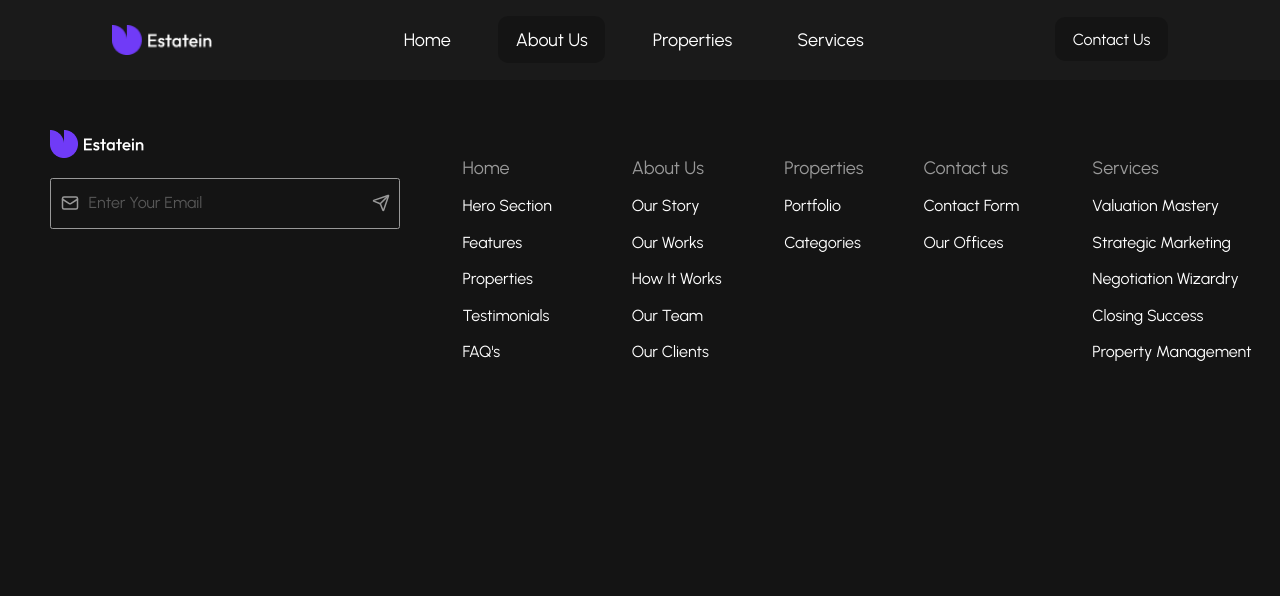
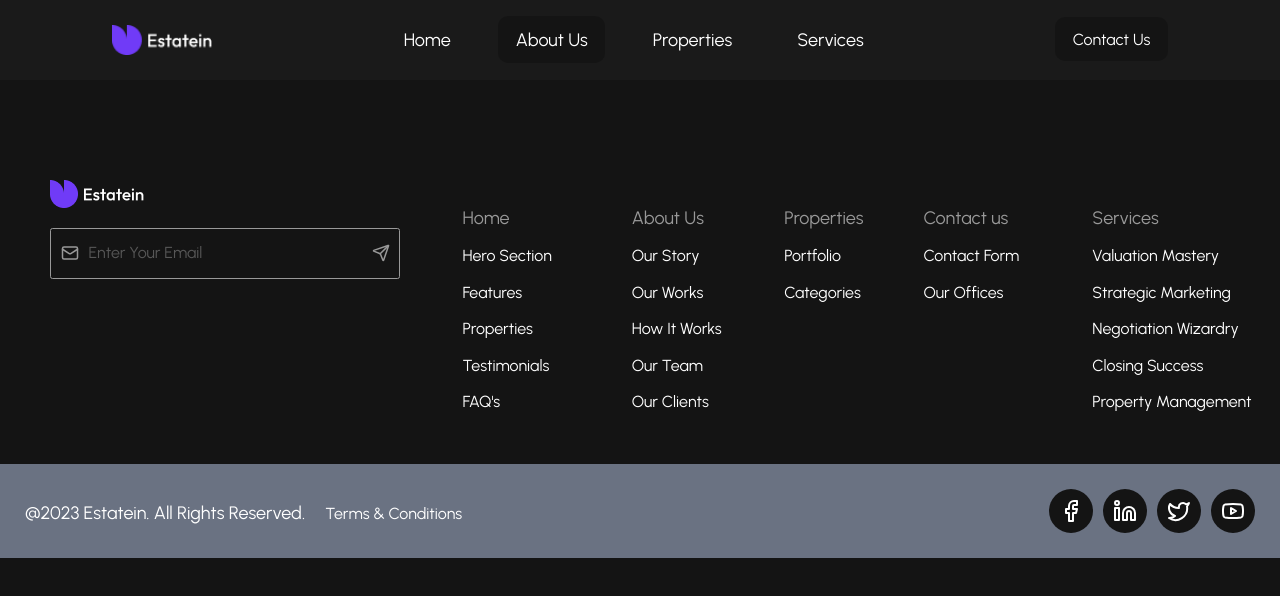
Before and after one commit to beqa200/real-estate-collab, a React (Vite) app: page /about in a window 1280 px wide. Shown: the top 596 px of the page. Built offline with nearby package versions, Linux system fonts and the light colour scheme.

Commit message:
Add New Styles In Footer

```diff
--- a/src/components/About.tsx
+++ b/src/components/About.tsx
@@ -3,7 +3,6 @@ import Header from "./Header";
 export default function About() {
     return (
         <div>
-            <Header />
         </div>
     )
 }
--- a/src/components/Footer.tsx
+++ b/src/components/Footer.tsx
@@ -1,8 +1,9 @@
-import { Mail, Send } from 'lucide-react'
+import { Facebook, Linkedin, Mail, Send, Twitter, Youtube } from 'lucide-react'
 import logo from '../images/home/Logo.png'
 export default function Footer() {
     return (
-        <div className='mt-20 flex flex-col lg:flex-row gap-20  bg-[#141414] '>
+        <div>
+            <div className='mt-20  pt-20 pb-20 flex flex-col lg:flex-row gap-20  bg-[#141414] '>
                 <div className='flex flex-col items-start ml-5 lg:ml-20 gap-8'>
                     <img src={logo} alt="Logo of company" />
                     <form className="relative">
@@ -79,5 +80,27 @@ export default function Footer() {
                 </div>
 
             </div>
+            <div className='bg-gray-500 flex justify-between px-10 lg:flex-row-reverse flex-col items-center '>
+                <div className='flex items-center justify-center gap-4 py-10'>
+                    <div className='bg-[#141414] max-w-max px-4 rounded-full py-4 '>
+                        <Facebook className='text-white' />
+                    </div>
+                    <div className='bg-[#141414] max-w-max px-4 rounded-full py-4 '>
+                        <Linkedin className='text-white' />
+                    </div>
+                    <div className='bg-[#141414] max-w-max px-4 rounded-full py-4 '>
+                        <Twitter className='text-white' />
+                    </div>
+                    <div className='bg-[#141414] max-w-max px-4 rounded-full py-4 '>
+                        <Youtube className='text-white' />
+                    </div>
+                </div>
+                <div className='text-white lg:transform lg:translate-y-6 flex  flex-col lg:flex-row gap-8 items-center pb-10'>
+                    <h3 className='text-[18px]'>@2023 Estatein. All Rights Reserved.</h3>
+                    <h4 className='text-[16px]'>Terms & Conditions</h4>
+                </div>
+            </div>
+        </div>
+
     )
 }
--- a/src/components/Layout.tsx
+++ b/src/components/Layout.tsx
@@ -6,7 +6,7 @@ export default function Layout() {
     return (
         <div>
             <Header />
-            {/* <Outlet /> */}
+            <Outlet />
             <Footer />
         </div>
     )
```
Lines whose indentation alone changed are shown as unchanged.
